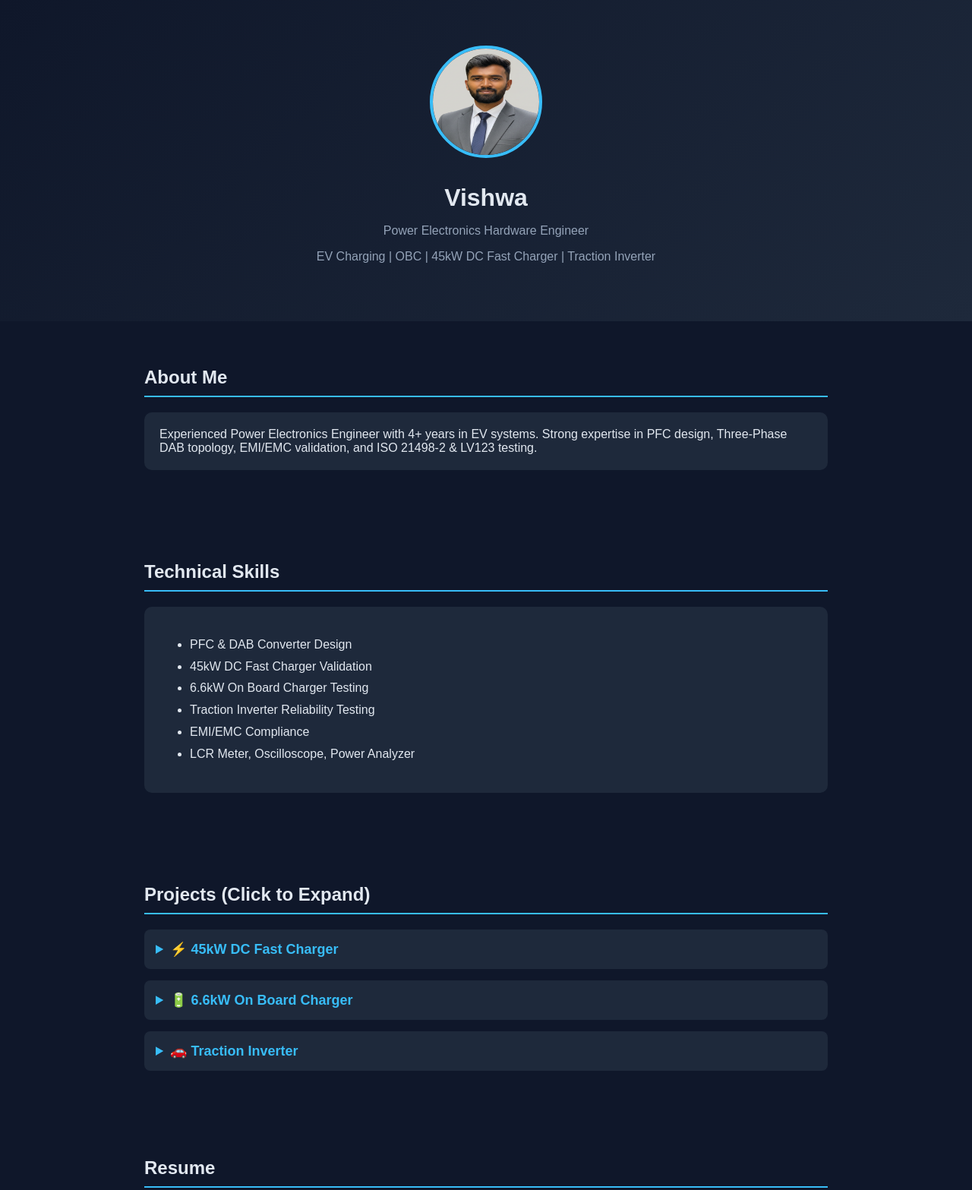
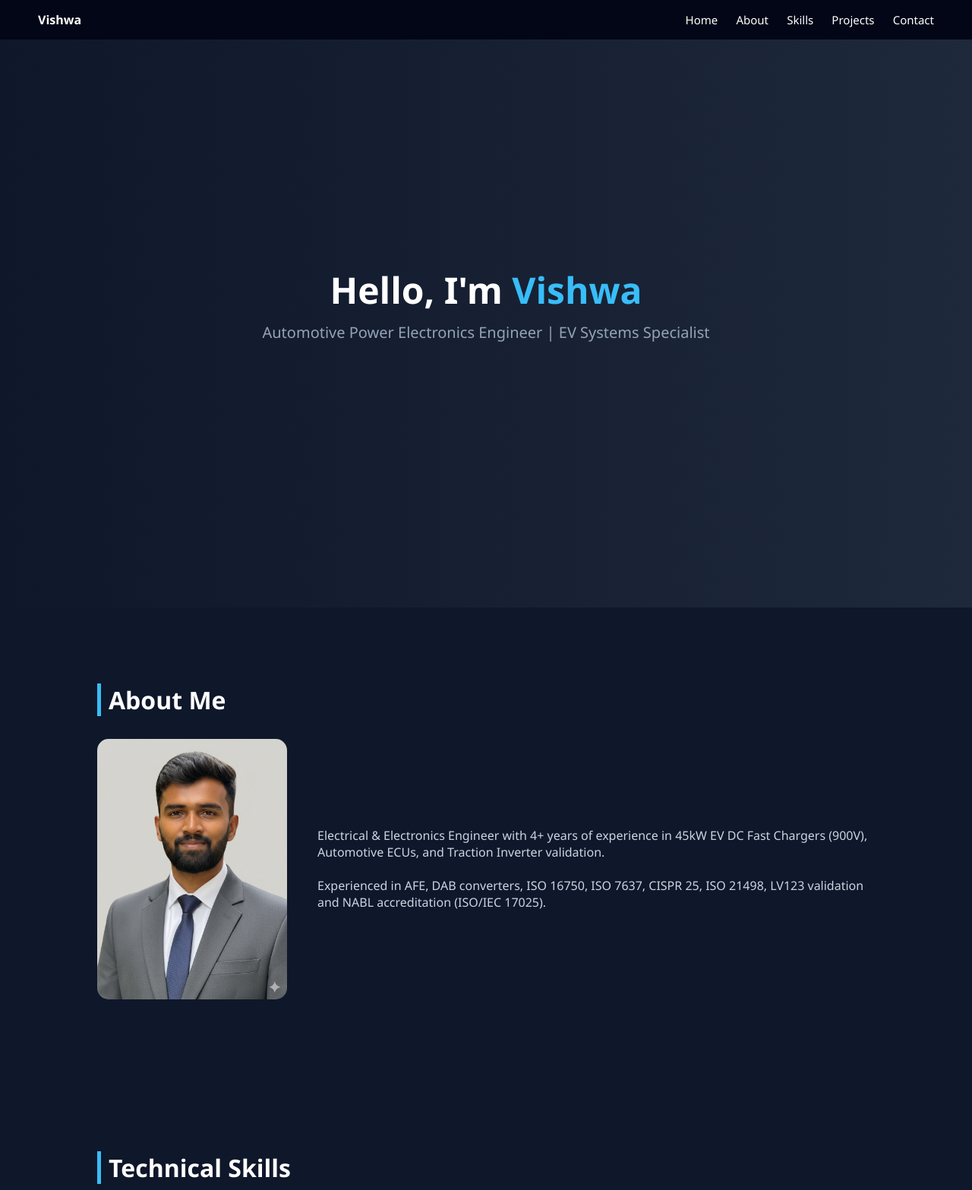
Before and after one commit to psvishwa17-powerelectronics/vishwa.github.io, a plain HTML site: page index.html in a window 1280 px wide. Shown: the top 1567 px of the page at 76% size. Drawn offline with Linux system fonts and the light colour scheme.

Commit message:
Update index.html

```diff
--- a/index.html
+++ b/index.html
@@ -1,186 +1,236 @@
 <!DOCTYPE html>
-<html>
+<html lang="en">
 <head>
-    <title>Vishwa | Power Electronics Engineer</title>
 <meta charset="UTF-8">
 <meta name="viewport" content="width=device-width, initial-scale=1.0">
+<title>Vishwa | Power Electronics Engineer</title>
 
 <style>
-        body {
-            margin: 0;
-            font-family: Arial, sans-serif;
-            background: #0f172a;
-            color: #e2e8f0;
+*{
+    margin:0;
+    padding:0;
+    box-sizing:border-box;
+    scroll-behavior:smooth;
+    font-family: 'Segoe UI', sans-serif;
 }
 
-        header {
-            text-align: center;
-            padding: 60px 20px;
-            background: linear-gradient(135deg, #0f172a, #1e293b);
+body{
+    background:#0f172a;
+    color:white;
 }
 
-        header img {
-            width: 140px;
-            height: 140px;
-            border-radius: 50%;
-            border: 4px solid #38bdf8;
-            margin-bottom: 20px;
+/* Navigation */
+nav{
+    position:fixed;
+    width:100%;
+    top:0;
+    background:#020617;
+    padding:15px 50px;
+    display:flex;
+    justify-content:space-between;
+    align-items:center;
+    z-index:1000;
 }
 
-        header h1 {
-            margin: 10px 0;
-            font-size: 32px;
+nav a{
+    color:white;
+    text-decoration:none;
+    margin-left:20px;
+    font-size:15px;
 }
 
-        header p {
-            color: #94a3b8;
+nav a:hover{
+    color:#38bdf8;
 }
 
-        section {
-            max-width: 900px;
-            margin: auto;
-            padding: 40px 20px;
+/* Hero */
+#home{
+    height:100vh;
+    display:flex;
+    justify-content:center;
+    align-items:center;
+    flex-direction:column;
+    text-align:center;
+    background:linear-gradient(to right,#0f172a,#1e293b);
 }
 
-        h2 {
-            border-bottom: 2px solid #38bdf8;
-            padding-bottom: 10px;
-            margin-bottom: 20px;
+#home h1{
+    font-size:48px;
+    margin-bottom:10px;
 }
 
-        .card {
-            background: #1e293b;
-            padding: 20px;
-            border-radius: 10px;
-            margin-bottom: 20px;
-            transition: 0.3s;
+#home span{
+    color:#38bdf8;
 }
 
-        .card:hover {
-            transform: translateY(-5px);
-            box-shadow: 0 5px 20px rgba(0,0,0,0.4);
+#home p{
+    font-size:20px;
+    color:#94a3b8;
 }
 
-        details {
-            background: #1e293b;
-            padding: 15px;
-            border-radius: 8px;
-            margin-bottom: 15px;
-            cursor: pointer;
+/* Sections */
+section{
+    padding:100px 10%;
 }
 
-        summary {
-            font-size: 18px;
-            font-weight: bold;
-            color: #38bdf8;
+h2{
+    font-size:32px;
+    margin-bottom:30px;
+    border-left:5px solid #38bdf8;
+    padding-left:10px;
 }
 
-        ul {
-            line-height: 1.8;
+/* About */
+.about-container{
+    display:flex;
+    flex-wrap:wrap;
+    align-items:center;
+    gap:40px;
 }
 
-        .btn {
-            display: inline-block;
-            padding: 10px 20px;
-            background: #38bdf8;
-            color: #0f172a;
-            text-decoration: none;
-            border-radius: 6px;
-            margin-top: 10px;
+.about-container img{
+    width:250px;
+    border-radius:15px;
 }
 
-        footer {
-            text-align: center;
-            padding: 20px;
-            background: #020617;
-            color: #94a3b8;
+.about-text{
+    flex:1;
+    color:#cbd5e1;
+}
+
+/* Skills */
+.skills ul{
+    display:grid;
+    grid-template-columns:repeat(auto-fit,minmax(200px,1fr));
+    gap:15px;
+}
+
+.skills li{
+    background:#1e293b;
+    padding:15px;
+    border-radius:8px;
+}
+
+/* Projects */
+details{
+    background:#1e293b;
+    padding:20px;
+    border-radius:8px;
+    margin-bottom:15px;
+}
+
+summary{
+    font-size:18px;
+    font-weight:bold;
+    color:#38bdf8;
+    cursor:pointer;
+}
+
+/* Contact */
+.contact p{
+    margin-bottom:10px;
+    color:#cbd5e1;
+}
+
+footer{
+    text-align:center;
+    padding:20px;
+    background:#020617;
+    color:#94a3b8;
 }
 </style>
 </head>
 
 <body>
 
-<header>
-    <img src="profile.png" alt="Vishwa Profile Photo">
-    <h1>Vishwa</h1>
-    <p>Power Electronics Hardware Engineer</p>
-    <p>EV Charging | OBC | 45kW DC Fast Charger | Traction Inverter</p>
-</header>
+<nav>
+    <div><strong>Vishwa</strong></div>
+    <div>
+        <a href="#home">Home</a>
+        <a href="#about">About</a>
+        <a href="#skills">Skills</a>
+        <a href="#projects">Projects</a>
+        <a href="#contact">Contact</a>
+    </div>
+</nav>
 
-<section>
+<section id="home">
+    <h1>Hello, I'm <span>Vishwa</span></h1>
+    <p>Automotive Power Electronics Engineer | EV Systems Specialist</p>
+</section>
+
+<section id="about">
     <h2>About Me</h2>
-    <div class="card">
-        Experienced Power Electronics Engineer with 4+ years in EV systems.
-        Strong expertise in PFC design, Three-Phase DAB topology,
-        EMI/EMC validation, and ISO 21498-2 & LV123 testing.
+    <div class="about-container">
+        <img src="profile.png" alt="Vishwa">
+        <div class="about-text">
+            Electrical & Electronics Engineer with 4+ years of experience in
+            45kW EV DC Fast Chargers (900V), Automotive ECUs, and
+            Traction Inverter validation.
+            <br><br>
+            Experienced in AFE, DAB converters, ISO 16750, ISO 7637,
+            CISPR 25, ISO 21498, LV123 validation and NABL accreditation (ISO/IEC 17025).
+        </div>
     </div>
 </section>
 
-<section>
+<section id="skills" class="skills">
     <h2>Technical Skills</h2>
-    <div class="card">
     <ul>
-            <li>PFC & DAB Converter Design</li>
-            <li>45kW DC Fast Charger Validation</li>
-            <li>6.6kW On Board Charger Testing</li>
-            <li>Traction Inverter Reliability Testing</li>
-            <li>EMI/EMC Compliance</li>
-            <li>LCR Meter, Oscilloscope, Power Analyzer</li>
+        <li>Three-Phase Active Front End (AFE)</li>
+        <li>Dual Active Bridge (DAB)</li>
+        <li>900V High Voltage Testing</li>
+        <li>ISO 16750 / ISO 7637</li>
+        <li>CISPR 25 / EMI EMC</li>
+        <li>Vector CANalyzer</li>
+        <li>Oscilloscope & Power Analyzer</li>
+        <li>MATLAB / Altium / LTSpice</li>
     </ul>
-    </div>
 </section>
 
-<section>
-    <h2>Projects (Click to Expand)</h2>
+<section id="projects">
+    <h2>Projects</h2>
 
     <details>
-        <summary>⚡ 45kW DC Fast Charger</summary>
+        <summary>⚡ 45kW EV DC Fast Charger</summary>
         <p>
-            • Worked on Three-Phase PFC stage<br>
-            • Designed and validated DAB topology<br>
-            • Efficiency & thermal performance testing<br>
-            • Compliance testing as per automotive standards
+            • Hardware testing up to 900V / 100A<br>
+            • AFE (AC-DC) & DAB (DC-DC) validation<br>
+            • Designed sensing & protection circuits<br>
+            • EMI/EMC compliance at international lab
         </p>
     </details>
 
     <details>
-        <summary>🔋 6.6kW On Board Charger</summary>
+        <summary>🚗 Automotive ECU Validation</summary>
         <p>
-            • Circuit validation & debugging<br>
-            • Efficiency optimization<br>
-            • ISO 21498-2 & LV123 validation support<br>
-            • EMI/EMC compliance testing
+            • B0 & C0 validation testing<br>
+            • ISO 16750, ISO 7637, ISO 11452<br>
+            • ECU reflashing & diagnostics using Vector CANalyzer<br>
+            • Developed Load Emulator hardware
         </p>
     </details>
 
     <details>
-        <summary>🚗 Traction Inverter</summary>
+        <summary>🔋 EV Traction Inverter</summary>
         <p>
-            • Electrical & thermal validation<br>
-            • Reliability and stress testing<br>
-            • Performance benchmarking<br>
-            • Hardware debugging
+            • Redundant power supply design<br>
+            • OEM-specific validation (Indian & Japanese)<br>
+            • Test plan & harness development
         </p>
     </details>
 
 </section>
 
-<section>
-    <h2>Resume</h2>
-    <a href="resume.pdf" class="btn" download>Download Resume</a>
-</section>
-
-<section>
+<section id="contact" class="contact">
     <h2>Contact</h2>
-    <div class="card">
-        Email: yourmail@gmail.com <br>
-        LinkedIn: https://linkedin.com/in/yourprofile <br>
-        Location: Bangalore, India
-    </div>
+    <p>Email: vishwa.ps@outlook.com</p>
+    <p>Location: Bangalore, India</p>
+    <p>GitHub: https://github.com/psvishwa17-powerelectronics</p>
 </section>
 
 <footer>
-    © 2026 Vishwa | Power Electronics Engineer
+    © 2026 Vishwa | Automotive Power Electronics Engineer
 </footer>
 
 </body>
```
Lines whose indentation alone changed are shown as unchanged.
